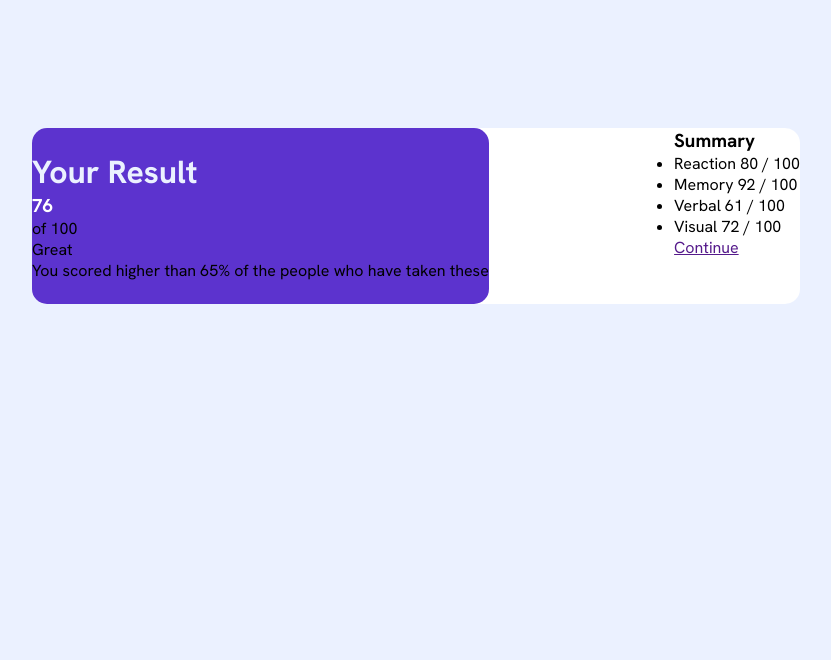
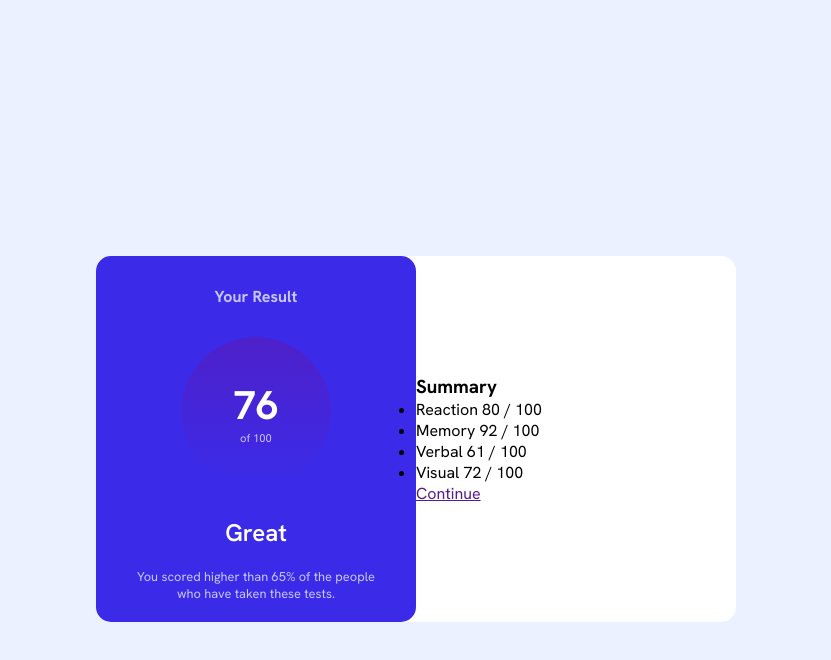
Before and after one commit to AbdulhakeemAdekunle/results-summary-component-main, a plain HTML site: page index.html in a window 1280 px wide. Shown: the whole page, without its empty margins (224-1055 px from the left). Drawn offline with Linux system fonts and the light colour scheme.

Commit message:
coplete the report section layout

```diff
--- a/index.html
+++ b/index.html
@@ -23,12 +23,16 @@
   <body>
     <div class="container">
       <div class="report">
-        <div class="report-contents">
-          <h3 class="report-header">Your Result</h3>
-          <h3 class="score">76</h3>
-          <p class="percentage">of 100</p>
+        <h3 class="report-header">Your Result</h3>
+        <div class="score">
+          <h3>76</h3>
+          <p>of 100</p>
+        </div>
+        <div class="remark">
           <p>Great</p>
-          <p>You scored higher than 65% of the people who have taken these</p>
+          <p>
+            You scored higher than 65% of the people who have taken these tests.
+          </p>
         </div>
       </div>
       <div class="summary">
--- a/style.css
+++ b/style.css
@@ -12,30 +12,65 @@ body {
 .container {
   background-color: hsl(0, 0%, 100%);
   border-radius: 15px;
-  margin: 10% auto;
-  width: 60vw;
+  margin: 20% auto;
+  width: 50vw;
   display: flex;
-  justify-content: space-between;
+  align-items: center;
 }
 
 .report {
-  background-color: rgba(78, 33, 202, 0.918);
+  background-color: hsl(245, 81%, 54%);
   border-radius: 15px;
+  display: flex;
+  flex-direction: column;
+  align-items: center;
+  width: 50%;
+  text-align: center;
+}
+
+.report-header {
+  color: hsl(241, 100%, 89%);
+  font-size: 1rem;
+  margin: 30px 0;
+}
+
+.score {
+  background-image: linear-gradient(hsla(256, 72%, 46%, 1), hsl(245, 81%, 54%));
+  width: 150px;
+  height: 150px;
+  margin-bottom: 30px;
+  border-radius: 90px;
+  display: flex;
+  flex-direction: column;
+  justify-content: center;
+}
+
+.score h3 {
+  font-size: 2.5rem;
+  color: hsl(0, 0%, 100%);
+}
+
+.score p {
+  color: hsl(241, 100%, 89%);
+  font-size: 0.7rem;
+}
+
+.remark {
   display: flex;
   flex-direction: column;
   align-items: center;
 }
 
-.report-contents {
-  margin: 5% auto;
+.remark p:first-of-type {
+  color: hsl(0, 0%, 100%);
+  font-size: 1.5rem;
+  font-weight: 600;
+  margin-bottom: 20px;
 }
 
-.report-header {
-  color: hsl(221, 100%, 96%);
-  font-size: 2rem;
+.remark p:last-of-type {
+  color: hsl(241, 100%, 89%);
+  margin-bottom: 20px;
+  font-size: 0.8rem;
+  width: 80%;
 }
-
-.score {
-  color: hsl(0, 0%, 100%);
-  width: ;
-}
```
